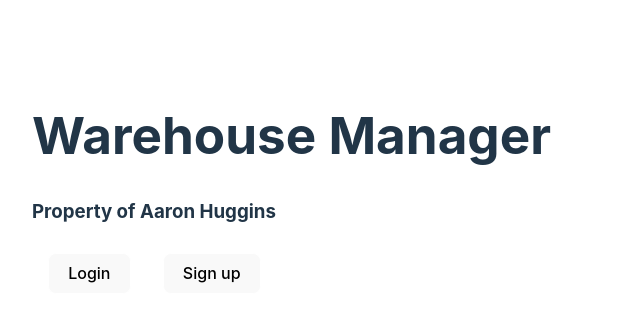
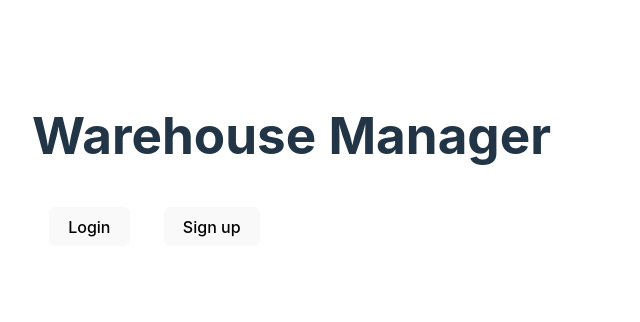
Before and after one commit to MaelstromDef/SDET-Training-Project-2, a React (Vite) app in the folder project1Frontend/: page / in a window 1280 px wide. Shown: the top 322 px of the page, without its empty margins (0-640 px from the left). Built offline with nearby package versions, Linux system fonts and the light colour scheme.

Commit message:
change to trigger jenkins

```diff
--- a/project1Frontend/src/Pages/Landing.jsx
+++ b/project1Frontend/src/Pages/Landing.jsx
@@ -13,7 +13,6 @@ export default function Landing(){
 
     return <>
         <h1>Warehouse Manager</h1>
-        <h3>Property of Aaron Huggins</h3>
         <button onClick={btnLogin_Handler}>Login</button>
         <button onClick={btnSignup_Handler}>Sign up</button>
     </>
```
